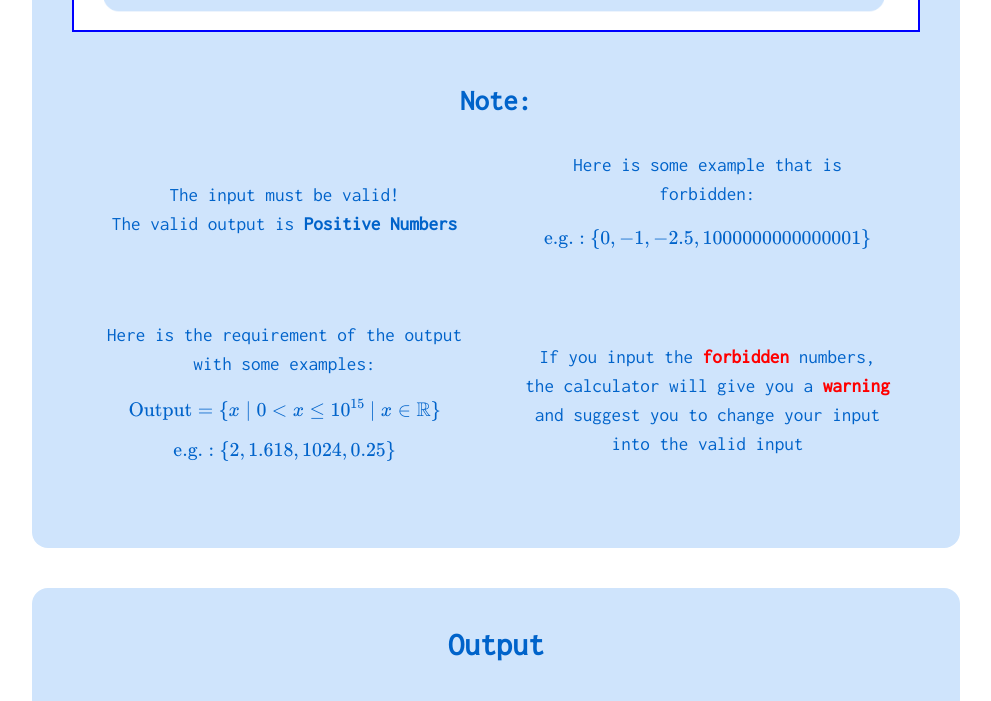
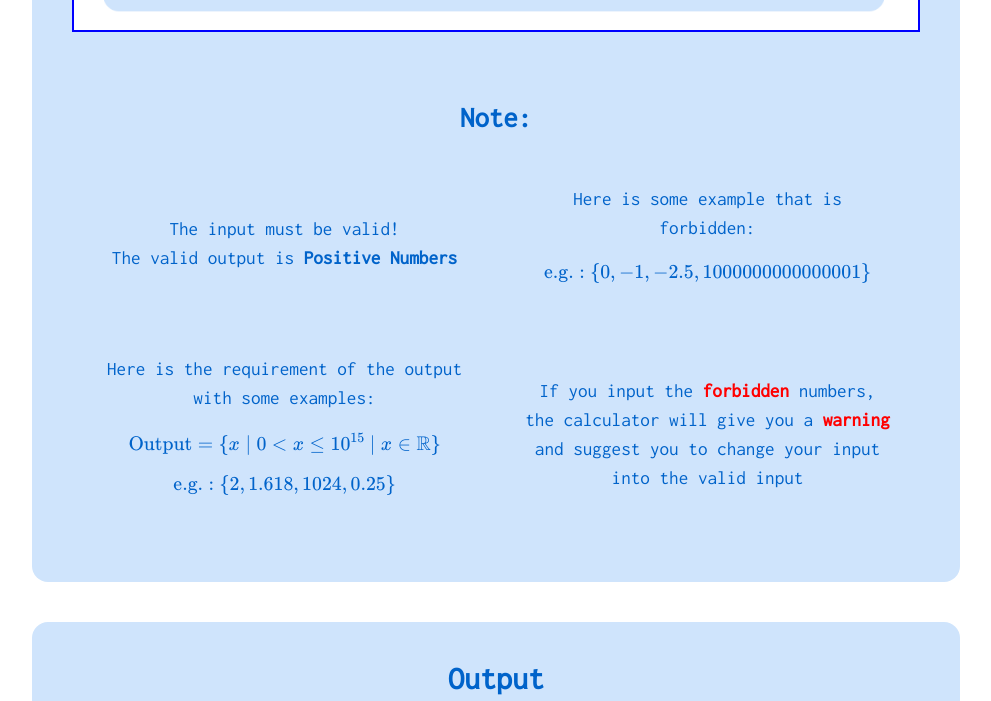
Before and after one commit to revou-fundamental-course/25-dec-23-44120N, a plain HTML site: page index.html in a window 1280 px wide. Shown: the part 3757-4458 px from the top of the page, without its empty margins (144-1135 px from the left). Drawn offline with nearby package versions, Linux system fonts and the light colour scheme; some packages are replaced by stand-ins of ours.

Commit message:
Update style.css

```diff
--- a/css/style.css
+++ b/css/style.css
@@ -555,7 +555,7 @@ table thead{
     font-size: 1.8em;
 }
 
-#doc_page tbody td{
+#doc_page td{
     padding: 3%;
 }
 
```
